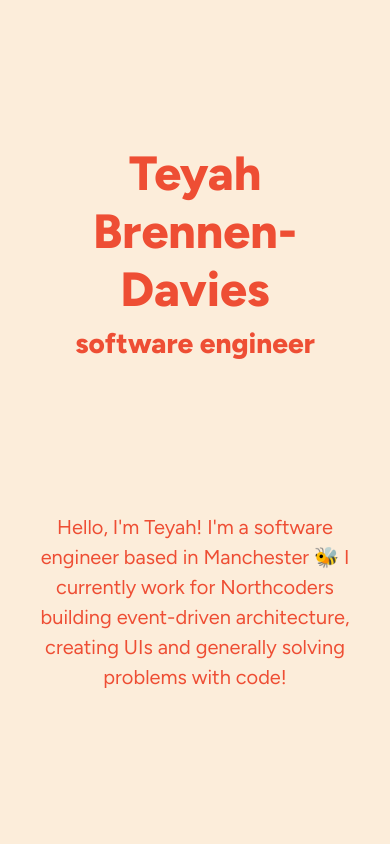
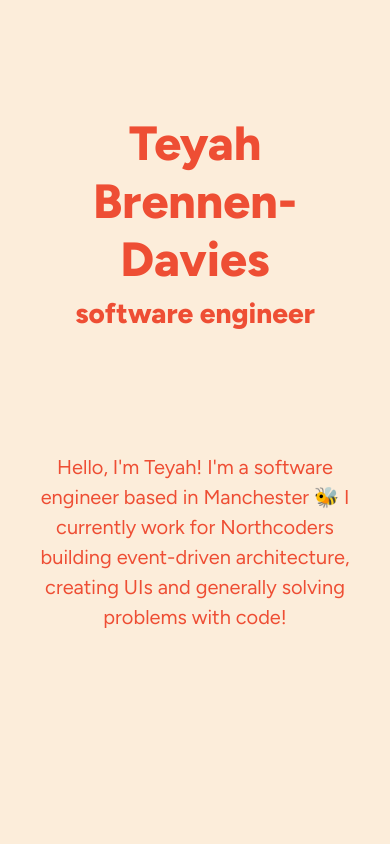
Before and after one commit to teyahbd/my-portfolio-site, a React (Vite) app: page / in a window 390 px wide. Shown: the top 844 px of the page. Built offline with nearby package versions, Linux system fonts and the light colour scheme; a web font is replaced by a local one.

Commit message:
refactor: update responsiveness of page layout

```diff
--- a/src/atoms/IntroParagraph/styles.css
+++ b/src/atoms/IntroParagraph/styles.css
@@ -3,8 +3,9 @@
   line-height: var(--standard-line-height);
   padding: var(--standard-padding-size);
   text-align: center;
-  padding-top: calc(5 * var(--standard-padding-size));
+  padding-top: calc(2 * var(--standard-padding-size));
   padding-bottom: calc(5 * var(--standard-padding-size));
+  flex-grow: 1;
 }
 
 @media only screen and (max-width: 1024px) {
--- a/src/pages/HeaderSection/styles.css
+++ b/src/pages/HeaderSection/styles.css
@@ -13,7 +13,8 @@ header {
 #name-title-container {
   display: flex;
   flex-direction: column;
-  align-items: center;
+  justify-content: center;
+  flex-grow: 1;
 }
 
 #name-title-container > h1 {
```
